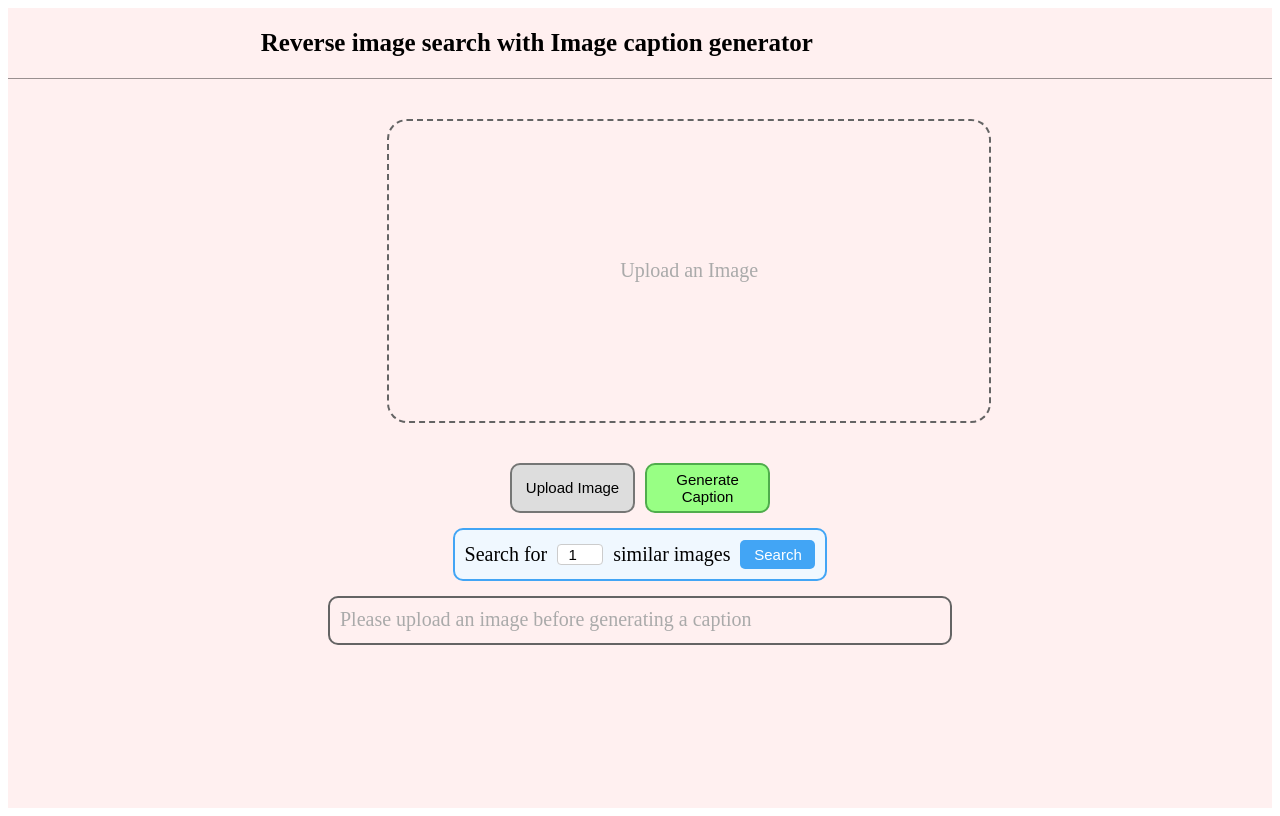
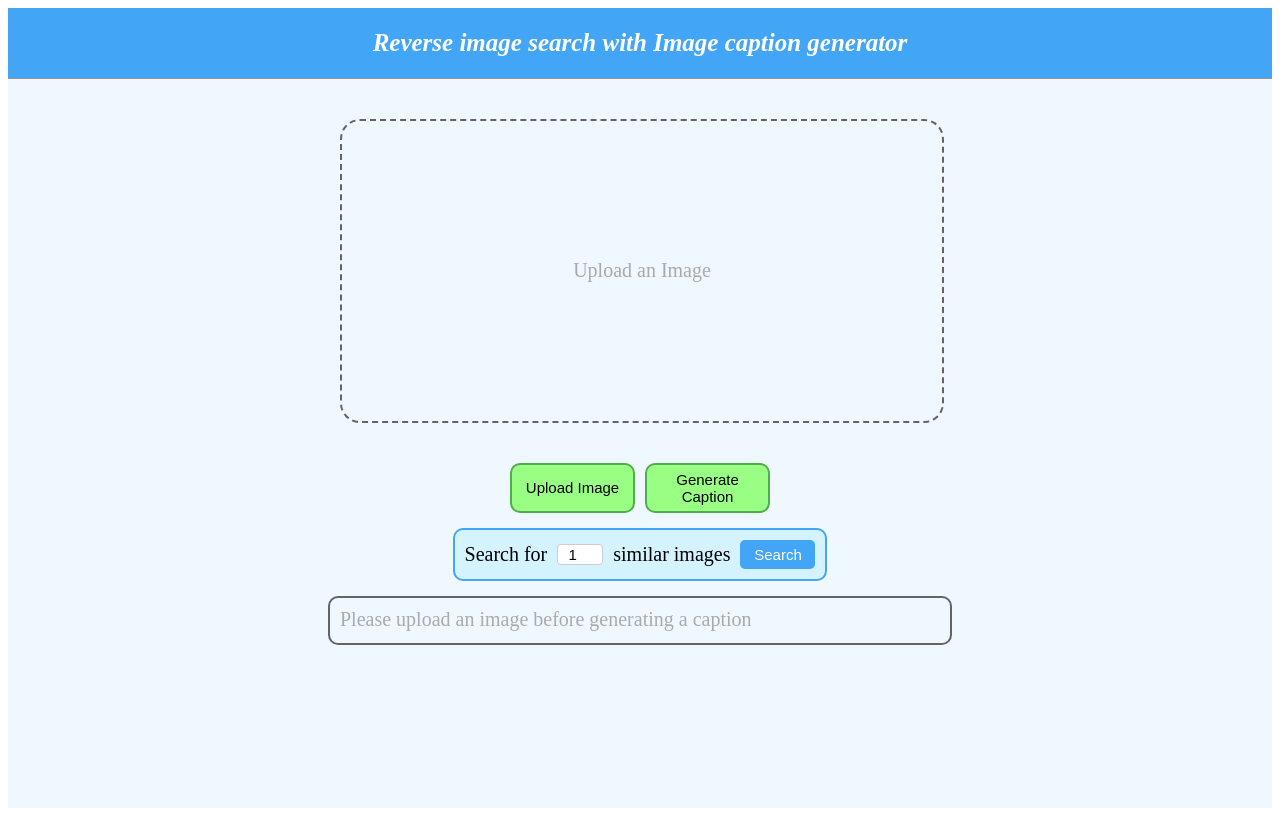
Before and after one commit to rararainnie/ai, a React (Create React App) app in the folder project/: page / in a window 1280 px wide. Built offline with nearby package versions, Linux system fonts and the light colour scheme.

Commit message:
Update Font-end
-Changed Color

```diff
--- a/project/src/App.css
+++ b/project/src/App.css
@@ -1,6 +1,6 @@
 .bg {
   height: 100vh;
-  background-color: rgb(255, 240, 240);
+  background-color: #f0f8ff;
   color: black;
   display: flex;
   flex-direction: column;
--- a/project/src/component/OptionBox.css
+++ b/project/src/component/OptionBox.css
@@ -6,7 +6,7 @@
   padding: 10px;
   border: 2px solid #42a5f5;
   border-radius: 10px;
-  background-color: #f0f8ff;
+  background-color: #d4f3ff;
 }
 
 .option-box-container span {
--- a/project/src/component/UploadBox.css
+++ b/project/src/component/UploadBox.css
@@ -1,5 +1,5 @@
 .upload-box {
-  width: 40%;
+  width: 600px;
   display: flex;
   flex-direction: column;
   align-items: center;
@@ -42,15 +42,15 @@
   height: 50px;
   border: none;
   border-radius: 10px;
-  background-color: rgb(221, 221, 221);
-  border: 2px solid #757675;
+  background-color: #98ff84;
+  border: 2px solid #4fad4c;
   font-size: 15px;
   cursor: pointer;
   transition: background-color 0.3s, transform 0.2s;
 }
 
 .custom-button:hover {
-  background-color: #757675;
+  background-color: #4fad4c;
   transform: scale(1.05);
 }
 
--- a/project/src/component/navBar.css
+++ b/project/src/component/navBar.css
@@ -1,9 +1,12 @@
 .nav {
-  width: 60%;
+  background-color: #42a5f5;
+  width: 100%;
   margin: 0 auto;
-  text-align: start;
+  text-align: center;
 }
 
 .nav h1 {
   font-size: 25px;
+  font-style: italic;
+  color: white;
 }
```
